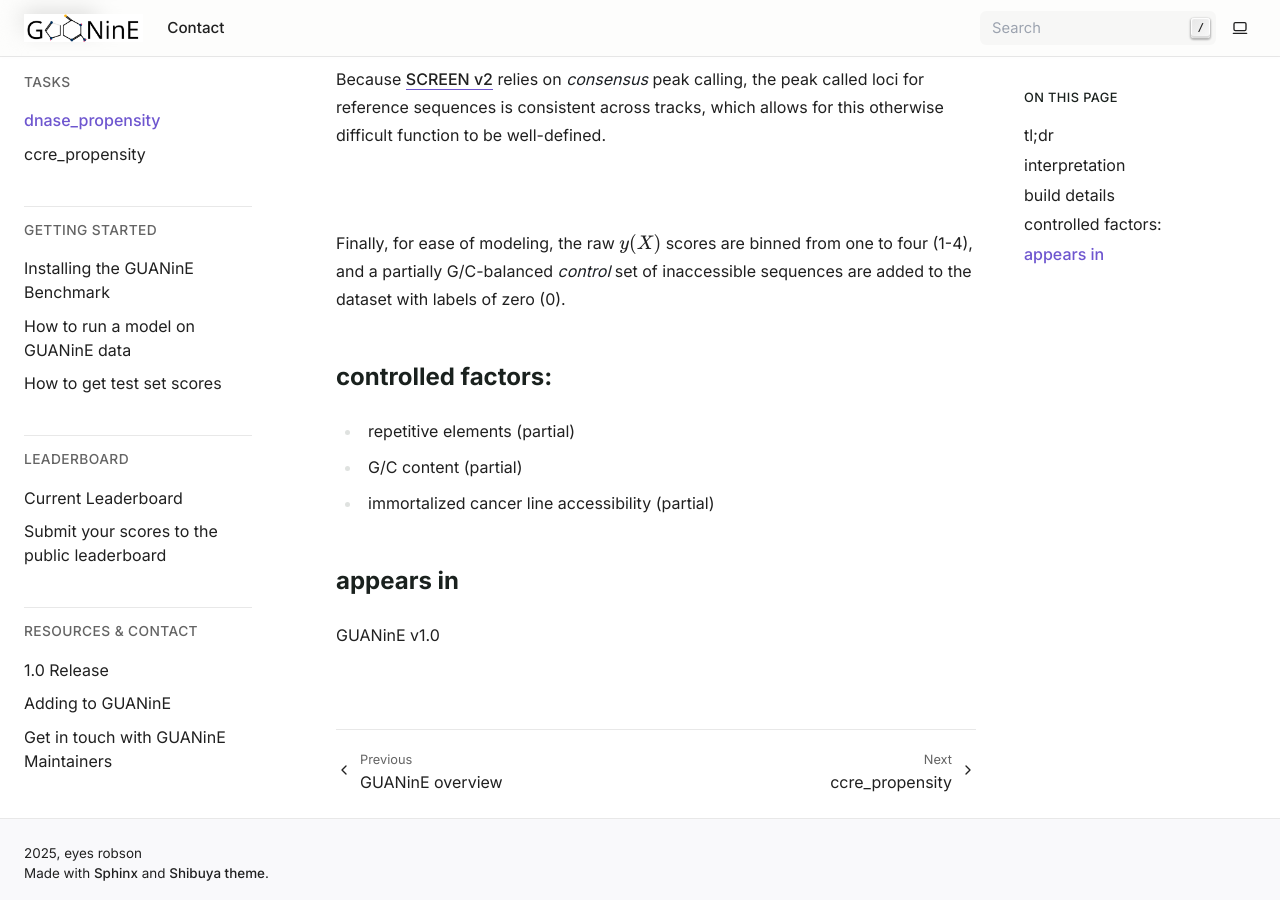
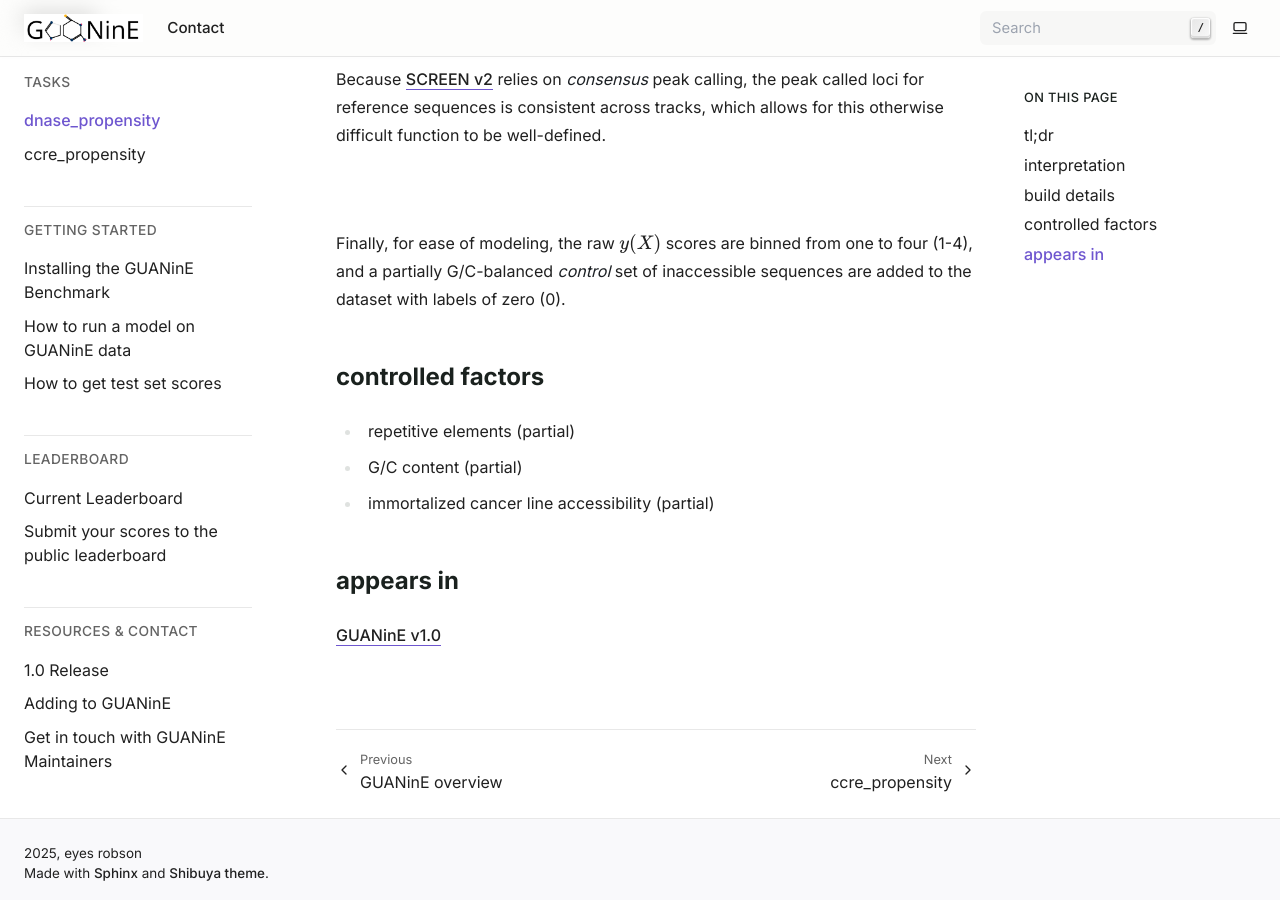
Before and after one commit to ni-lab/guanine, a Sphinx documentation site: the page built from docs/source/tasks/dnase_propensity.rst, in a window 1280 px wide and 900 px high, scrolled down 2063 px. Built offline with Sphinx 7.4.7, drawn with Linux system fonts in a browser that asks for light colours.

```diff
--- a/docs/source/tasks/ccre_propensity.rst
+++ b/docs/source/tasks/ccre_propensity.rst
@@ -54,7 +54,7 @@ Because `SCREEN v2`_ relies on *consensus* peak calling, the peak called loci fo
 
 Finally, for ease of modeling, the raw :math:`y_H(X)` scores are binned from one to four (1-4), and a partially G/C-balanced *control* set of accessible sequences (i.e. from dnase_propensity) are added to the dataset with labels of zero (0).
 
-controlled factors:
+controlled factors
 -------------------
 - repetitive elements (partial)
 - G/C content (partial)
--- a/docs/source/tasks/dnase_propensity.rst
+++ b/docs/source/tasks/dnase_propensity.rst
@@ -45,7 +45,7 @@ Because `SCREEN v2`_ relies on *consensus* peak calling, the peak called loci fo
 
 Finally, for ease of modeling, the raw :math:`y(X)` scores are binned from one to four (1-4), and a partially G/C-balanced *control* set of inaccessible sequences are added to the dataset with labels of zero (0).
 
-controlled factors:
+controlled factors
 -------------------
 - repetitive elements (partial)
 - G/C content (partial)
```
Also changed, not shown: other parts of docs/source/tasks/ccre_propensity.rst (+2 -2 lines), other parts of docs/source/tasks/dnase_propensity.rst (+2 -2 lines).
